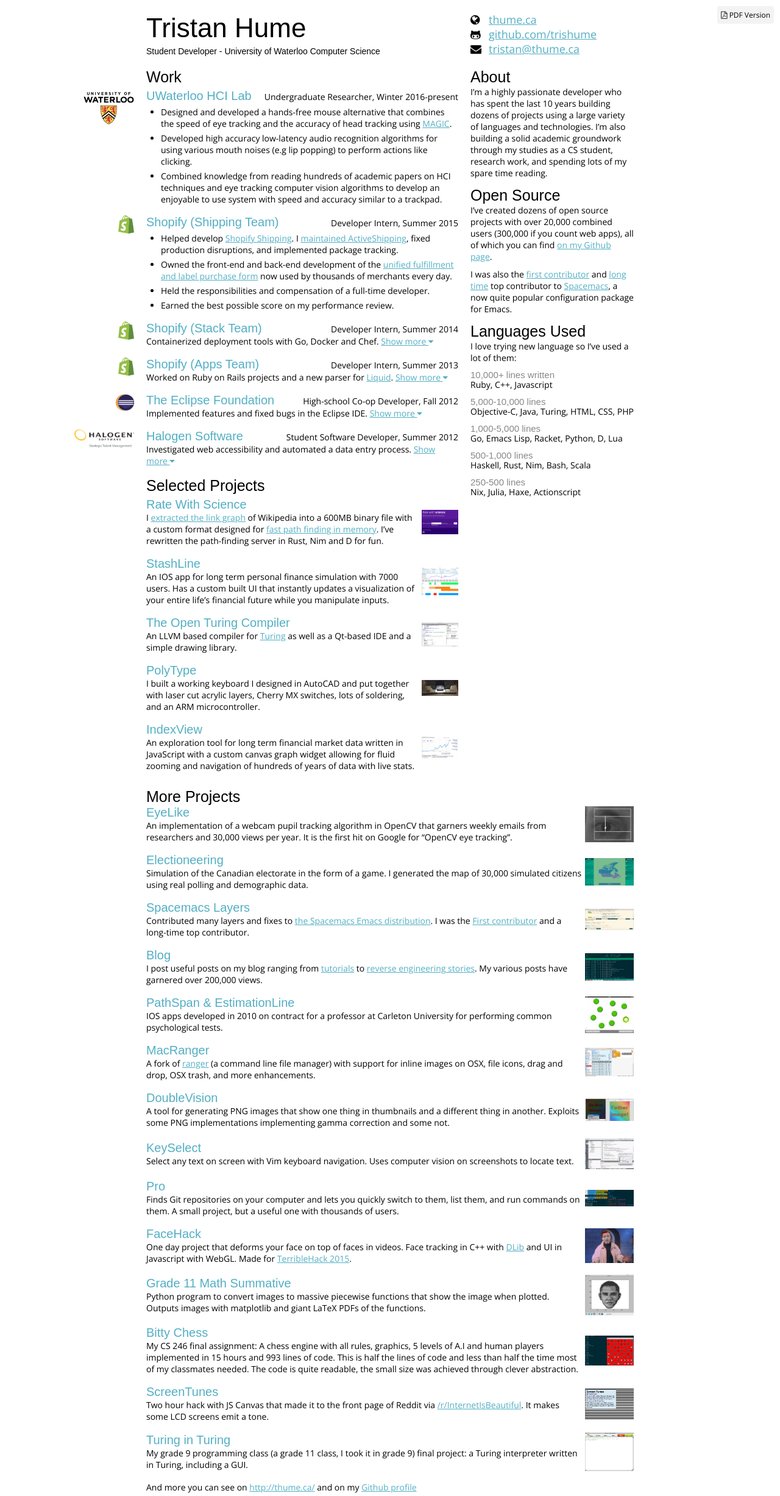
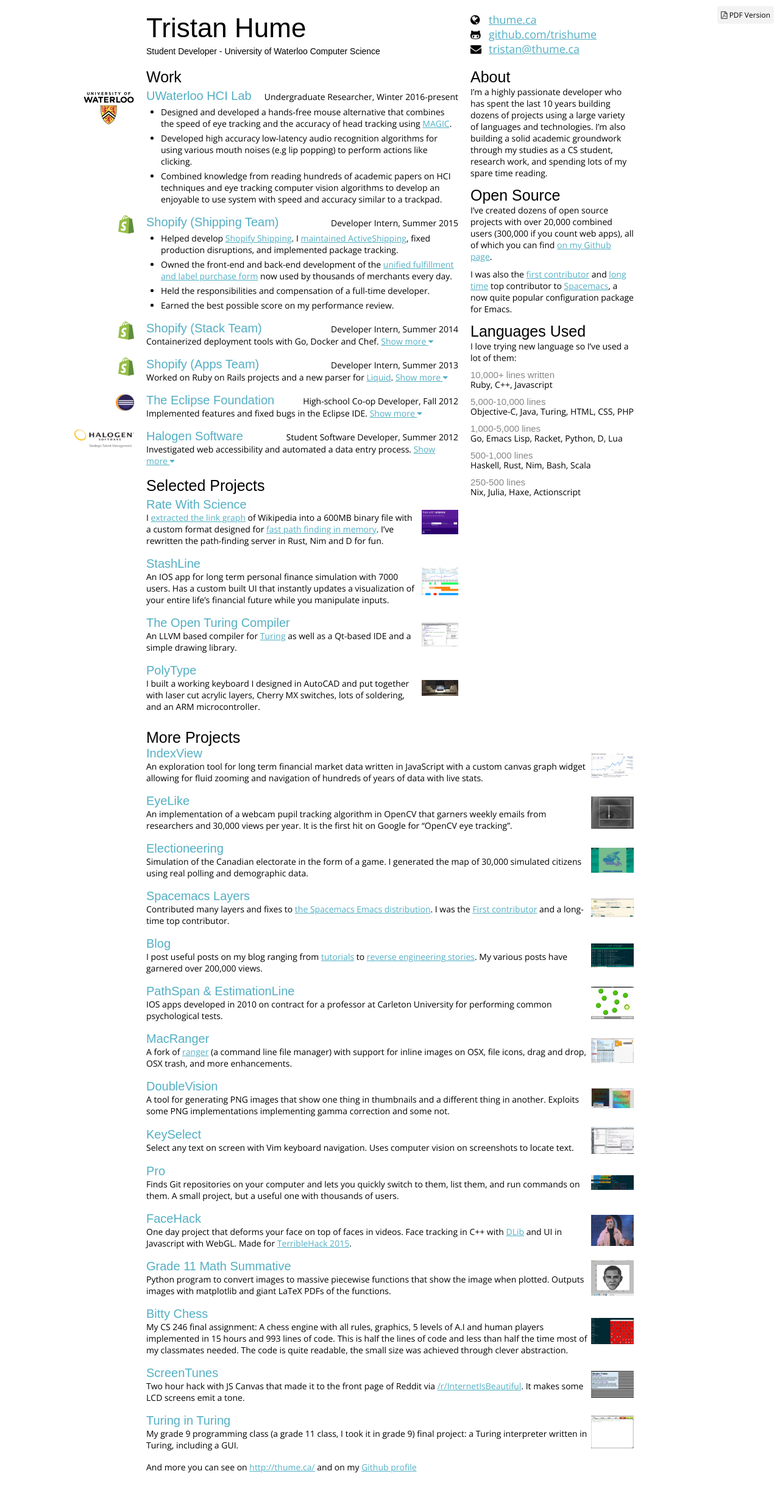
Before and after one commit to trishume/resume, a Jekyll site: the page built from pdf.html, in a window 1280 px wide. Shown: the whole page at 61% size. Built offline with Jekyll 4.4.1, drawn with Linux system fonts in a browser that asks for light colours; nearby versions of some CDN libraries; some web fonts are replaced; after the commit the page ends 2420 px from its top, so only the background shows below that.

Commit message:
Fix two page PDF

```diff
--- a/pdf.html
+++ b/pdf.html
@@ -1,7 +1,7 @@
 ---
 layout: "default"
 ---
-{% assign firstprojects = 5 %}
+{% assign firstprojects = 4 %}
 <div class="container">
   {% assign sidebar = site.data.sidebar.pdf %}
   {% include sidebar.html %}
@@ -19,9 +19,9 @@
   </div>
 </div>
 <div class="container">
-  <div class="main">
+  <div class="main try-no-break">
     <h2 style="margin: 0px;">More Projects</h2>
-    {% assign imagewidth = 80 %}
+    {% assign imagewidth = 70 %}
     {% assign projects = site.data.resume['Projects'] | slice: firstprojects, 100 %}
     {% include rightprojects.html %}
     <p>And more you can see on <a href="http://thume.ca/">http://thume.ca/</a> and on my <a href="//github.com/trishume">Github profile</a></p>
--- a/style.scss
+++ b/style.scss
@@ -358,6 +358,9 @@
   .item-header h3 {
     margin-bottom: -10px;
   }
+  .try-no-break {
+    page-break-inside: avoid;
+  }
   h2 {
     font-size: 20px;
   }
```
